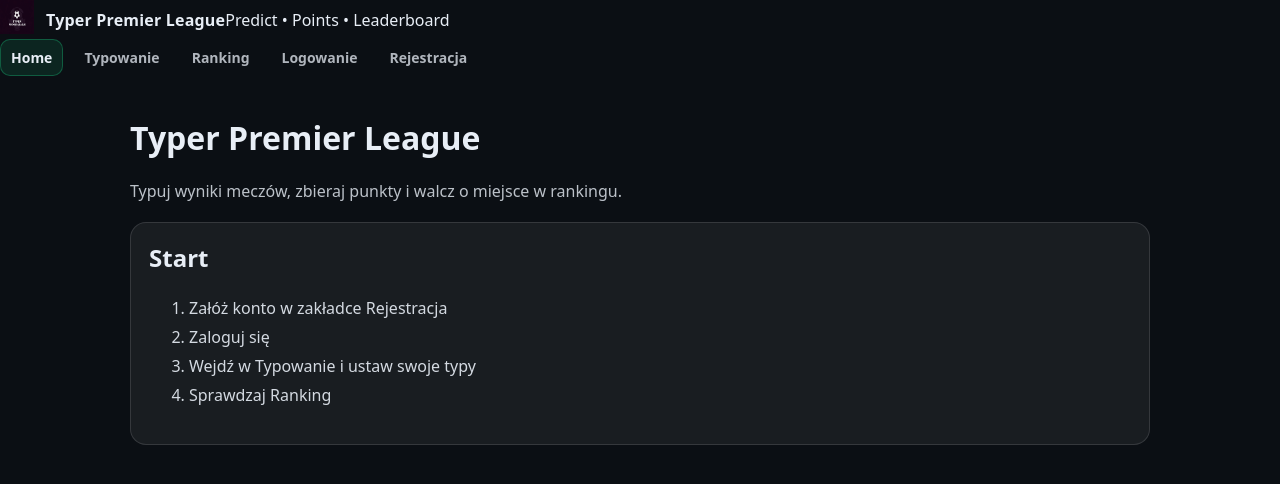
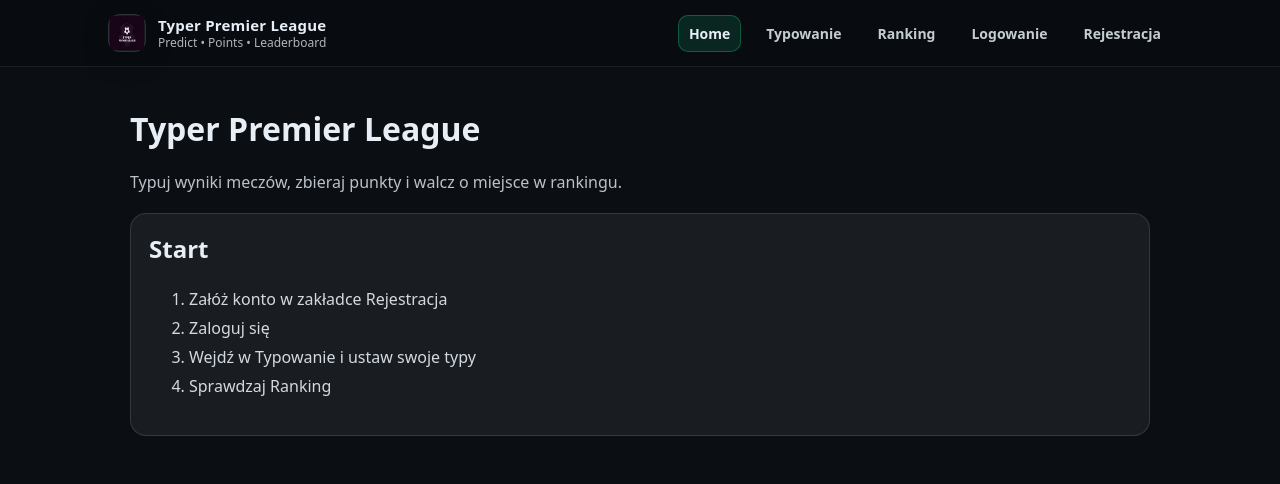
Before and after one commit to red-devils-united/typer-premier-league, a Next.js app: page / in a window 1280 px wide. Shown: the top 484 px of the page. Built offline with nearby package versions, Linux system fonts and the light colour scheme.

Commit message:
Update globals.css

```diff
--- a/styles/globals.css
+++ b/styles/globals.css
@@ -45,3 +45,70 @@ a { color: inherit; text-decoration: none; }
 }
 .nav a:hover { border-color: var(--border); background: var(--card); color: var(--text); }
 .nav a.active { border-color: rgba(25,195,125,0.35); background: rgba(25,195,125,0.12); color: var(--text); }
+.topbar{
+  position: sticky;
+  top: 0;
+  z-index: 50;
+  background: rgba(9,12,16,0.75);
+  backdrop-filter: blur(10px);
+  border-bottom: 1px solid rgba(255,255,255,0.08);
+}
+
+.topbarInner{
+  max-width: 1100px;
+  margin: 0 auto;
+  padding: 14px 18px;
+  display: flex;
+  align-items: center;
+  justify-content: space-between;
+  gap: 18px;
+}
+
+.brand{
+  display: flex;
+  align-items: center;
+  gap: 12px;
+  text-decoration: none;
+  color: inherit;
+}
+
+.logoWrap{
+  width: 38px;
+  height: 38px;
+  border-radius: 12px;
+  background: rgba(255,255,255,0.06);
+  border: 1px solid rgba(255,255,255,0.10);
+  display: grid;
+  place-items: center;
+  box-shadow: 0 8px 24px rgba(0,0,0,0.35);
+}
+
+.brandText{ display:flex; flex-direction: column; line-height: 1.1; }
+.brandTitle{ font-weight: 800; font-size: 15px; }
+.brandSubtitle{ font-size: 12px; opacity: 0.75; margin-top: 2px; }
+
+.nav{
+  display:flex;
+  gap: 14px;
+  align-items: center;
+}
+
+.nav a{
+  text-decoration:none;
+  color: rgba(232,238,246,0.85);
+  padding: 8px 10px;
+  border-radius: 10px;
+  border: 1px solid transparent;
+  background: transparent;
+}
+
+.nav a:hover{
+  background: rgba(255,255,255,0.05);
+  border-color: rgba(255,255,255,0.10);
+}
+
+.nav a.active{
+  background: rgba(25,195,125,0.14);
+  border-color: rgba(25,195,125,0.35);
+  color: rgba(232,238,246,1);
+}
```
